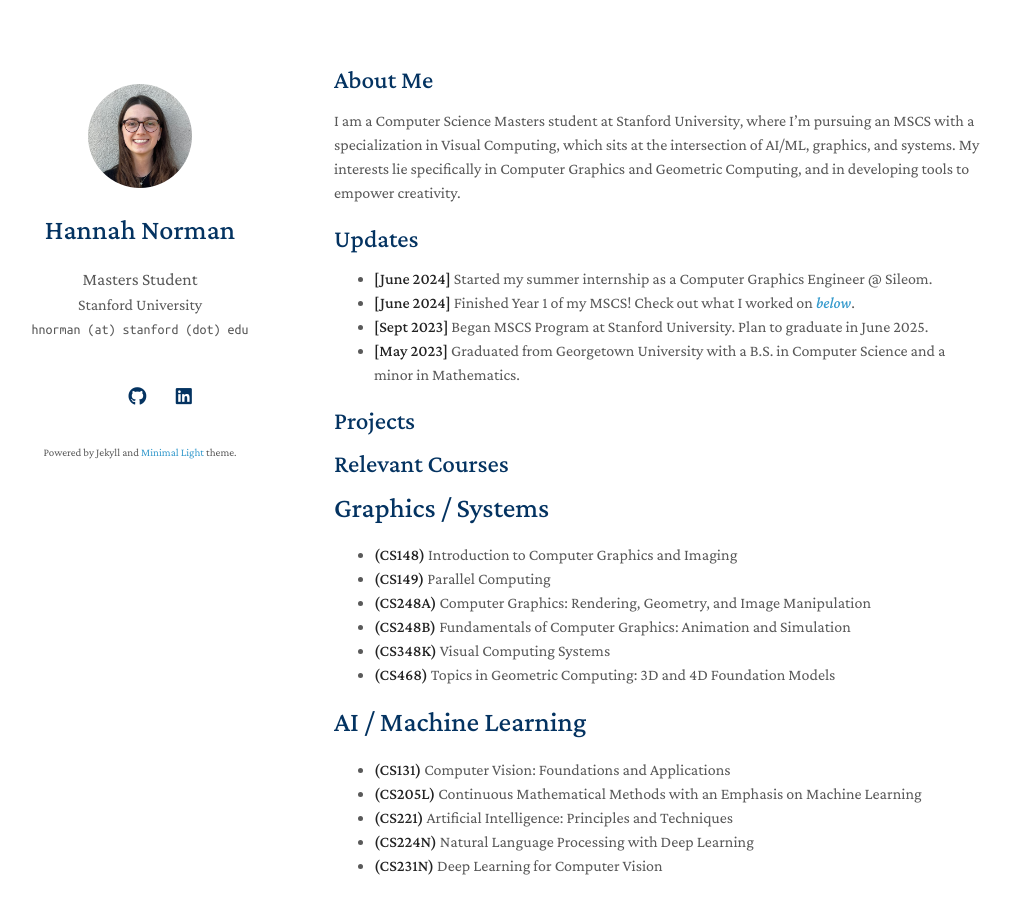
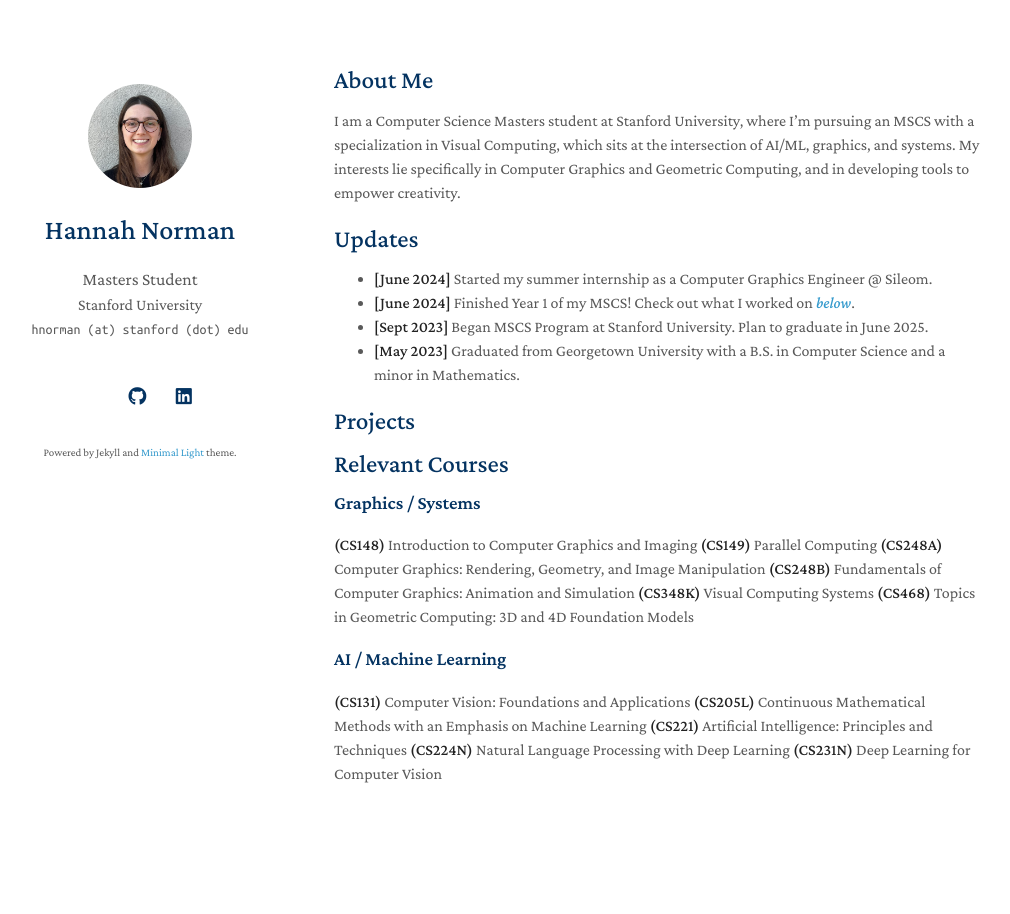
Before and after one commit to hnorm0629/portfolio, a Jekyll site: the page built from index.md, in a window 1280 px wide and 972 px high. Shown: the top 914 px of the window, without its empty margins (136-1146 px from the left). Built offline with Jekyll 4.4.1, drawn with Linux system fonts in a browser that asks for light colours; nearby versions of some CDN libraries; a style sheet for code colours, icons or effects is not loaded; our own code applies the rules of GitHub Pages for plain Markdown files.

Commit message:
Update index.md

```diff
--- a/index.md
+++ b/index.md
@@ -17,19 +17,19 @@ I am a Computer Science Masters student at Stanford University, where I'm pursui
 
 ## Relevant Courses
 
-# Graphics / Systems
+### Graphics / Systems
 
-- **(CS148)** Introduction to Computer Graphics and Imaging
-- **(CS149)** Parallel Computing
-- **(CS248A)** Computer Graphics: Rendering, Geometry, and Image Manipulation
-- **(CS248B)** Fundamentals of Computer Graphics: Animation and Simulation
-- **(CS348K)** Visual Computing Systems
-- **(CS468)** Topics in Geometric Computing: 3D and 4D Foundation Models
+**(CS148)** Introduction to Computer Graphics and Imaging
+**(CS149)** Parallel Computing
+**(CS248A)** Computer Graphics: Rendering, Geometry, and Image Manipulation
+**(CS248B)** Fundamentals of Computer Graphics: Animation and Simulation
+**(CS348K)** Visual Computing Systems
+**(CS468)** Topics in Geometric Computing: 3D and 4D Foundation Models
 
-# AI / Machine Learning
+### AI / Machine Learning
 
-- **(CS131)** Computer Vision: Foundations and Applications
-- **(CS205L)** Continuous Mathematical Methods with an Emphasis on Machine Learning
-- **(CS221)** Artificial Intelligence: Principles and Techniques
-- **(CS224N)** Natural Language Processing with Deep Learning
-- **(CS231N)** Deep Learning for Computer Vision
+**(CS131)** Computer Vision: Foundations and Applications
+**(CS205L)** Continuous Mathematical Methods with an Emphasis on Machine Learning
+**(CS221)** Artificial Intelligence: Principles and Techniques
+**(CS224N)** Natural Language Processing with Deep Learning
+**(CS231N)** Deep Learning for Computer Vision
```
